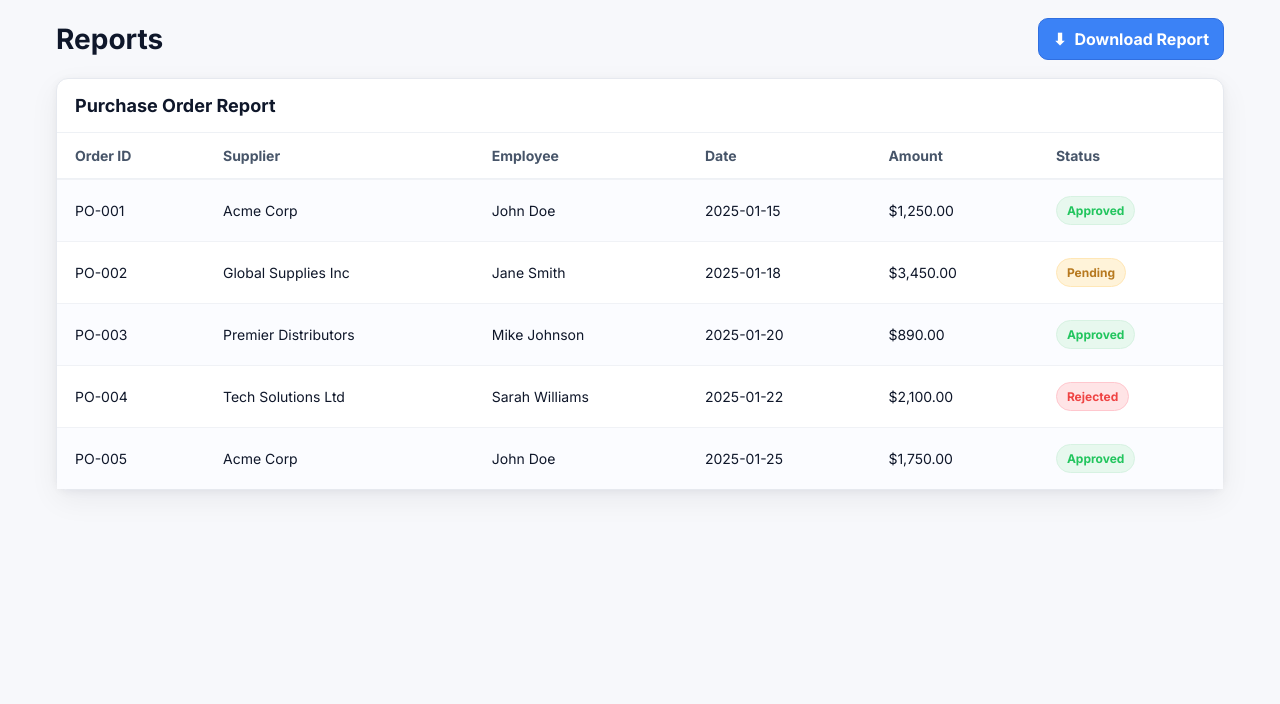
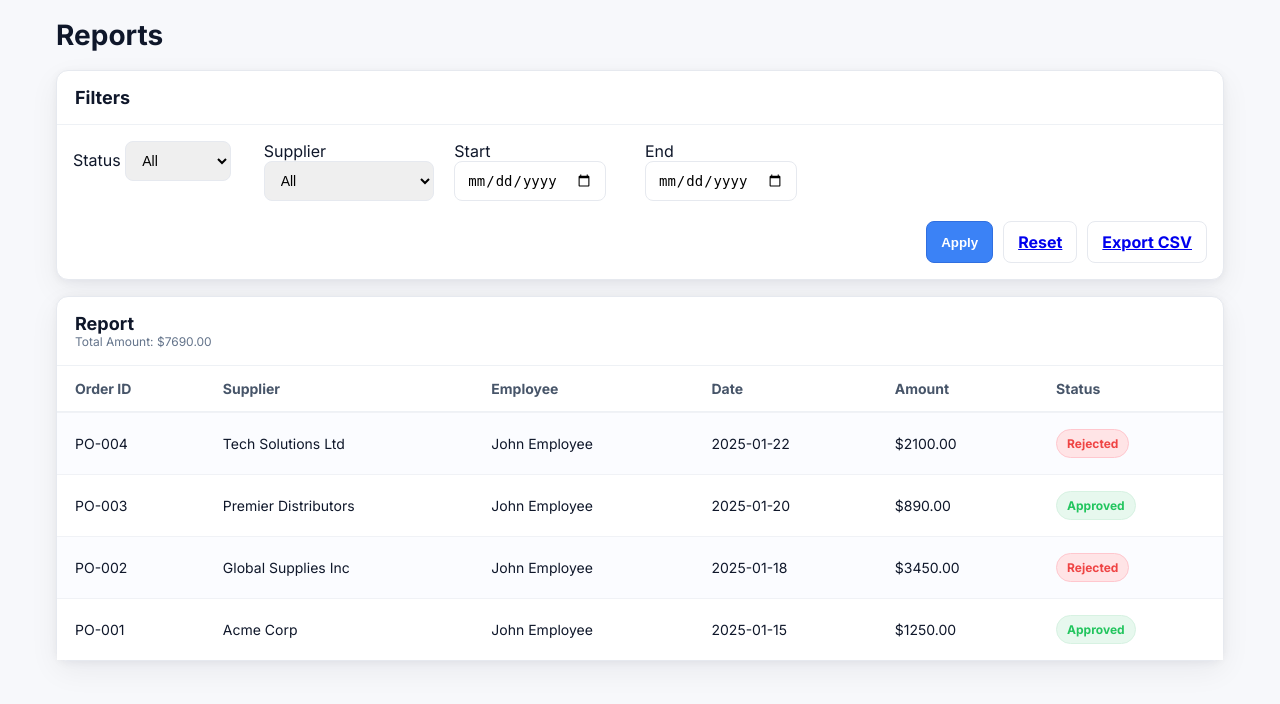
Before and after one commit to Yash-SD99/Project, a Flask app: page /admin/reports in a window 1280 px wide. Shown: the part 59-763 px from the top of the page. Run offline with Flask 3, Linux system fonts and the light colour scheme; a user stored in the database is signed in.

Commit message:
Completed Admin

```diff
--- a/app.py
+++ b/app.py
@@ -1,142 +1,7 @@
-# from flask import Flask, render_template, request, redirect, session, flash
-# from models import db, User  # import db instance and User model
-
-# app = Flask(__name__)
-# app.secret_key = "secret123"  # Needed for session
-
-# # -------------------- SQLite / SQLAlchemy --------------------
-# app.config["SQLALCHEMY_DATABASE_URI"] = "sqlite:///orderly.db"
-# app.config["SQLALCHEMY_TRACK_MODIFICATIONS"] = False
-# db.init_app(app)
-
-# # -------------------- LOGIN --------------------
-# @app.route('/')
-# def home():
-#     return render_template('login.html')
-
-# @app.route('/login', methods=['POST'])
-# def login():
-#     email = request.form['email'].strip()
-#     password = request.form['password'].strip()
-
-#     # Look up user in SQLite
-#     user = User.query.filter_by(email=email, password=password).first()
-#     if not user:
-#         flash("Invalid credentials! Please try again.")
-#         return redirect('/')
-
-#     session['role'] = user.role
-#     session['user_id'] = user.id
-#     session['user_name'] = user.name
-
-#     if user.role == 'admin':
-#         return redirect('/admin/dashboard')
-#     else:
-#         return redirect('/employee/dashboard')
-
-# # -------------------- ADMIN ROUTES --------------------
-# @app.route('/admin/dashboard')
-# def admin_dashboard():
-#     if session.get('role') == 'admin':
-#         return render_template('admin/dashboard.html')
-#     flash("Unauthorized access")
-#     return redirect('/')
-
-# @app.route('/admin/orders')
-# def admin_orders():
-#     if session.get('role') == 'admin':
-#         return render_template('admin/orders.html')
-#     flash("Unauthorized access")
-#     return redirect('/')
-
-# from models import Supplier
-
-# @app.route('/admin/suppliers')
-# def admin_suppliers():
-#     if session.get('role') == 'admin':
-#         suppliers = Supplier.query.order_by(Supplier.name).all()
-#         return render_template('admin/suppliers.html', suppliers=suppliers)
-#     flash("Unauthorized access")
-#     return redirect('/')
-
-
-# @app.route('/admin/employees')
-# def admin_employee():
-#     if session.get('role') == 'admin':
-#         return render_template('admin/employees.html')
-#     flash("Unauthorized access")
-#     return redirect('/')
-
-# @app.route('/admin/reports')
-# def admin_reports():
-#     if session.get('role') == 'admin':
-#         return render_template('admin/reports.html')
-#     flash("Unauthorized access")
-#     return redirect('/')
-
-# # -------------------- EMPLOYEE ROUTES --------------------
-# @app.route('/employee/dashboard')
-# def employee_dashboard():
-#     if session.get('role') == 'employee':
-#         return render_template('employee/dashboard.html')
-#     flash("Unauthorized access")
-#     return redirect('/')
-
-# @app.route('/employee/myOrders')
-# def employee_myorders():
-#     if session.get('role') == 'employee':
-#         return render_template('employee/myOrders.html')
-#     flash("Unauthorized access")
-#     return redirect('/')
-
-# @app.route('/employee/createOrder')
-# def employee_createorders():
-#     if session.get('role') == 'employee':
-#         return render_template('employee/createOrder.html')
-#     flash("Unauthorized access")
-#     return redirect('/')
-
-# # -------------------- LOGOUT --------------------
-# @app.route('/logout')
-# def logout():
-#     session.clear()
-#     flash("You have been logged out successfully.")
-#     return redirect('/')
-
-# # -------------------- MAIN --------------------
-# if __name__ == "__main__":
-#     # create tables on first run
-#     with app.app_context():
-#         db.create_all()
-#     app.run(debug=True)
-
-# from models import Supplier
-
-# #add suppliers
-# @app.route('/admin/suppliers/add', methods=['POST'])
-# def admin_suppliers_add():
-#     if session.get('role') != 'admin':
-#         flash("Unauthorized access")
-#         return redirect('/')
-
-#     name = request.form.get('name','').strip()
-#     contact = request.form.get('contact','').strip()
-#     email = request.form.get('email','').strip()
-#     address = request.form.get('address','').strip()
-
-#     if not name:
-#         flash("Supplier name is required.")
-#         return redirect('/admin/suppliers')
-
-#     s = Supplier(name=name, contact=contact, email=email, address=address)
-#     from models import db
-#     db.session.add(s)
-#     db.session.commit()
-#     flash("Supplier added.")
-#     return redirect('/admin/suppliers')
-
-from flask import Flask, render_template, request, redirect, session, flash
+from flask import Flask, render_template, request, redirect, session, flash, Response
+from sqlalchemy import and_, func
 from models import db, User, Supplier, Order  # Order is available for future pages
+from datetime import datetime
 
 app = Flask(__name__)
 app.secret_key = "secret123"  # Needed for session
@@ -173,18 +38,58 @@ def login():
 # -------------------- ADMIN ROUTES --------------------
 @app.route('/admin/dashboard')
 def admin_dashboard():
-    if session.get('role') == 'admin':
-        # You can compute real counts later from Order
-        return render_template('admin/dashboard.html')
-    flash("Unauthorized access")
-    return redirect('/')
+    if session.get('role') != 'admin':
+        flash("Unauthorized access"); return redirect('/')
+
+    total_orders = Order.query.count()
+    approved = Order.query.filter_by(status="Approved").count()
+    pending = Order.query.filter_by(status="Pending").count()
+    rejected = Order.query.filter_by(status="Rejected").count()
+    total_suppliers = Supplier.query.count()
+    total_employees = User.query.filter_by(role='employee').count()
+    spend_approved = db.session.query(func.coalesce(func.sum(Order.amount), 0.0)).filter(Order.status=="Approved").scalar()
+
+    # latest 5
+    latest_orders = Order.query.order_by(Order.id.desc()).limit(5).all()
+
+    return render_template('admin/dashboard.html',
+                           total_orders=total_orders,
+                           approved=approved,
+                           pending=pending,
+                           rejected=rejected,
+                           total_suppliers=total_suppliers,
+                           total_employees=total_employees,
+                           spend_approved=round(spend_approved or 0, 2),
+                           latest_orders=latest_orders)
+
 
 @app.route('/admin/orders')
 def admin_orders():
     if session.get('role') == 'admin':
-        return render_template('admin/orders.html')
-    flash("Unauthorized access")
-    return redirect('/')
+        orders = Order.query.order_by(Order.id).all()
+        return render_template('admin/orders.html', orders=orders)
+    flash("Unauthorized access"); return redirect('/')
+
+@app.route('/admin/orders/<int:order_id>/status', methods=['POST'])
+def admin_orders_status(order_id):
+    if session.get('role') != 'admin':
+        flash("Unauthorized access"); return redirect('/')
+    o = Order.query.get_or_404(order_id)
+    o.status = request.form.get('status','Pending')
+    db.session.commit()
+    flash(f"Order {o.code} set to {o.status}.")
+    return redirect('/admin/orders')
+
+@app.route('/admin/orders/<int:order_id>/delete', methods=['POST'])
+def admin_orders_delete(order_id):
+    if session.get('role') != 'admin':
+        flash("Unauthorized access"); return redirect('/')
+    o = Order.query.get_or_404(order_id)
+    db.session.delete(o)
+    db.session.commit()
+    flash("Order deleted.")
+    return redirect('/admin/orders')
+
 
 @app.route('/admin/suppliers')
 def admin_suppliers():
@@ -344,10 +249,96 @@ def admin_employees_delete(user_id):
 
 @app.route('/admin/reports')
 def admin_reports():
-    if session.get('role') == 'admin':
-        return render_template('admin/reports.html')
-    flash("Unauthorized access")
-    return redirect('/')
+    if session.get('role') != 'admin':
+        flash("Unauthorized access"); return redirect('/')
+
+    # Filters
+    status = request.args.get('status', '').strip()
+    supplier_id = request.args.get('supplier_id', '').strip()
+    start = request.args.get('start', '').strip()
+    end = request.args.get('end', '').strip()
+
+    q = Order.query
+
+    conds = []
+    if status:
+        conds.append(Order.status == status)
+    if supplier_id:
+        try:
+            conds.append(Order.supplier_id == int(supplier_id))
+        except ValueError:
+            pass
+    # Date range (inclusive)
+    def parse_d(s):
+        try:
+            return datetime.strptime(s, "%Y-%m-%d").date()
+        except Exception:
+            return None
+    d1 = parse_d(start)
+    d2 = parse_d(end)
+    if d1: conds.append(Order.date >= d1)
+    if d2: conds.append(Order.date <= d2)
+
+    if conds:
+        q = q.filter(and_(*conds))
+
+    q = q.order_by(Order.date.desc(), Order.id.desc())
+    orders = q.all()
+
+    total_amount = sum((o.amount or 0) for o in orders)
+    suppliers = Supplier.query.order_by(Supplier.name).all()
+
+    return render_template('admin/reports.html',
+                           orders=orders,
+                           suppliers=suppliers,
+                           status=status,
+                           supplier_id=supplier_id,
+                           start=start,
+                           end=end,
+                           total_amount=round(total_amount, 2))
+
+@app.route('/admin/reports/export.csv')
+def admin_reports_export():
+    if session.get('role') != 'admin':
+        flash("Unauthorized access"); return redirect('/')
+
+    # reuse same filters
+    status = request.args.get('status', '').strip()
+    supplier_id = request.args.get('supplier_id', '').strip()
+    start = request.args.get('start', '').strip()
+    end = request.args.get('end', '').strip()
+
+    from datetime import datetime
+    from sqlalchemy import and_
+    q = Order.query
+    conds = []
+    if status:
+        conds.append(Order.status == status)
+    if supplier_id:
+        try: conds.append(Order.supplier_id == int(supplier_id))
+        except ValueError: pass
+    def parse_d(s):
+        try: return datetime.strptime(s, "%Y-%m-%d").date()
+        except Exception: return None
+    d1 = parse_d(start); d2 = parse_d(end)
+    if d1: conds.append(Order.date >= d1)
+    if d2: conds.append(Order.date <= d2)
+    if conds: q = q.filter(and_(*conds))
+    q = q.order_by(Order.date.desc(), Order.id.desc())
+    rows = q.all()
+
+    # CSV build
+    def generate():
+        yield "Order Code,Supplier,Employee,Date,Amount,Status\n"
+        for o in rows:
+            sup = o.supplier.name if o.supplier else ""
+            emp = o.employee.name if o.employee else ""
+            amt = f"{(o.amount or 0):.2f}"
+            yield f"{o.code},{sup},{emp},{o.date},{amt},{o.status}\n"
+
+    return Response(generate(), mimetype="text/csv",
+                    headers={"Content-Disposition": "attachment; filename=report.csv"})
+
 
 # -------------------- EMPLOYEE ROUTES --------------------
 @app.route('/employee/dashboard')
--- a/static/admin.css
+++ b/static/admin.css
@@ -243,6 +243,12 @@ body {
     font-weight: 800;
     letter-spacing: .3px
 }
+
+.adminDashboardPage{max-width:1200px;margin:18px auto;padding:0 16px}
+.adminDashKpis{display:grid;grid-template-columns:repeat(auto-fill,minmax(180px,1fr));gap:12px}
+.adminDashCard{background:#fff;border:1px solid var(--adminBorder);border-radius:12px;padding:14px 16px;box-shadow:var(--adminShadow)}
+.adminDashCardLabel{font-size:12px;color:#64748b;margin-bottom:6px}
+.adminDashCardValue{font-size:24px;font-weight:800}
 
 /* =========================================================
    Manage Orders page (adminOrders*)
@@ -758,3 +764,7 @@ body {
     color: #ef4444;
     border-color: #ffc7ce
 }
+
+.adminFiltersForm{padding:16px; display:grid; gap:10px}
+.adminFiltersRow{display:grid; grid-template-columns:repeat(auto-fill,minmax(180px,1fr)); gap:10px}
+.adminSuppliersPanelSub{font-size:12px; color:#64748b}
--- a/templates/admin/reports.html
+++ b/templates/admin/reports.html
@@ -26,29 +26,64 @@
         <a class="adminNavLink adminNavLinkActive" href="{{ url_for('admin_reports') }}">Reports</a>
       </nav>
       <div class="adminNavRight">
-        <span class="adminNavUser">Admin User</span>
+        <span class="adminNavUser">{{ session.get('user_name','Admin User') }}</span>
         <a class="adminNavBtn" href="{{ url_for('logout') }}">Logout</a>
       </div>
     </div>
   </header>
 
-  <!-- Page content -->
   <main class="adminReportsPage">
-    <div class="adminReportsHeader">
-      <h1 class="adminReportsTitle">Reports</h1>
-      <a href="#" class="adminReportsDownloadBtn">
-        <span class="adminReportsDownloadIcon">⬇</span>
-        Download Report
-      </a>
+    <div class="adminSuppliersHeader">
+      <h1 class="adminSuppliersTitle">Reports</h1>
     </div>
 
-    <section class="adminReportsPanel">
-      <div class="adminReportsPanelHead">
-        <h2 class="adminReportsPanelTitle">Purchase Order Report</h2>
+    <!-- Filters -->
+    <section class="adminSuppliersPanel">
+      <div class="adminSuppliersPanelHead">
+        <h2 class="adminSuppliersPanelTitle">Filters</h2>
+      </div>
+      <form class="adminFiltersForm" method="get" action="{{ url_for('admin_reports') }}">
+        <div class="adminFiltersRow">
+          <label>Status
+            <select name="status" class="adminSuppliersInput">
+              <option value="" {{ 'selected' if not status }}>All</option>
+              <option value="Pending" {{ 'selected' if status=='Pending' }}>Pending</option>
+              <option value="Approved" {{ 'selected' if status=='Approved' }}>Approved</option>
+              <option value="Rejected" {{ 'selected' if status=='Rejected' }}>Rejected</option>
+            </select>
+          </label>
+          <label>Supplier
+            <select name="supplier_id" class="adminSuppliersInput">
+              <option value="" {{ 'selected' if not supplier_id }}>All</option>
+              {% for s in suppliers %}
+              <option value="{{ s.id }}" {{ 'selected' if supplier_id|int==s.id }}>{{ s.name }}</option>
+              {% endfor %}
+            </select>
+          </label>
+          <label>Start
+            <input type="date" name="start" value="{{ start }}" class="adminSuppliersInput">
+          </label>
+          <label>End
+            <input type="date" name="end" value="{{ end }}" class="adminSuppliersInput">
+          </label>
+        </div>
+        <div class="adminSuppliersFormActions" style="margin-top:10px">
+          <button type="submit" class="adminSuppliersPrimaryBtn">Apply</button>
+          <a class="adminSuppliersBtn" href="{{ url_for('admin_reports') }}">Reset</a>
+          <a class="adminSuppliersBtn" href="{{ url_for('admin_reports_export', status=status, supplier_id=supplier_id, start=start, end=end) }}">Export CSV</a>
+        </div>
+      </form>
+    </section>
+
+    <!-- Table -->
+    <section class="adminSuppliersPanel" style="margin-top:16px;">
+      <div class="adminSuppliersPanelHead">
+        <h2 class="adminSuppliersPanelTitle">Report</h2>
+        <div class="adminSuppliersPanelSub">Total Amount: ${{ '%.2f'|format(total_amount) }}</div>
       </div>
 
-      <div class="adminReportsTableWrap">
-        <table class="adminReportsTable">
+      <div class="adminSuppliersTableWrap">
+        <table class="adminSuppliersTable">
           <thead>
             <tr>
               <th>Order ID</th>
@@ -60,46 +95,25 @@
             </tr>
           </thead>
           <tbody>
+            {% for o in orders %}
             <tr>
-              <td>PO-001</td>
-              <td>Acme Corp</td>
-              <td>John Doe</td>
-              <td>2025-01-15</td>
-              <td>$1,250.00</td>
-              <td><span class="adminReportsBadge adminReportsBadgeGreen">Approved</span></td>
+              <td>{{ o.code }}</td>
+              <td>{{ o.supplier.name if o.supplier else '-' }}</td>
+              <td>{{ o.employee.name if o.employee else '-' }}</td>
+              <td>{{ o.date }}</td>
+              <td>${{ '%.2f'|format(o.amount or 0) }}</td>
+              <td>
+                <span class="adminReportsBadge
+                  {% if o.status=='Approved' %}adminReportsBadgeGreen
+                  {% elif o.status=='Rejected' %}adminReportsBadgeRed
+                  {% else %}adminReportsBadgeAmber{% endif %}">
+                  {{ o.status }}
+                </span>
+              </td>
             </tr>
-            <tr>
-              <td>PO-002</td>
-              <td>Global Supplies Inc</td>
-              <td>Jane Smith</td>
-              <td>2025-01-18</td>
-              <td>$3,450.00</td>
-              <td><span class="adminReportsBadge adminReportsBadgeAmber">Pending</span></td>
-            </tr>
-            <tr>
-              <td>PO-003</td>
-              <td>Premier Distributors</td>
-              <td>Mike Johnson</td>
-              <td>2025-01-20</td>
-              <td>$890.00</td>
-              <td><span class="adminReportsBadge adminReportsBadgeGreen">Approved</span></td>
-            </tr>
-            <tr>
-              <td>PO-004</td>
-              <td>Tech Solutions Ltd</td>
-              <td>Sarah Williams</td>
-              <td>2025-01-22</td>
-              <td>$2,100.00</td>
-              <td><span class="adminReportsBadge adminReportsBadgeRed">Rejected</span></td>
-            </tr>
-            <tr>
-              <td>PO-005</td>
-              <td>Acme Corp</td>
-              <td>John Doe</td>
-              <td>2025-01-25</td>
-              <td>$1,750.00</td>
-              <td><span class="adminReportsBadge adminReportsBadgeGreen">Approved</span></td>
-            </tr>
+            {% else %}
+            <tr><td colspan="6">No data for selected filters.</td></tr>
+            {% endfor %}
           </tbody>
         </table>
       </div>
```
Also changed, not shown: models.py (+20 -2 lines), seed.py (added, +62 -0 lines), templates/admin/dashboard.html (+76 -46 lines), templates/admin/orders.html (+51 -70 lines), instance/orderly.db.
